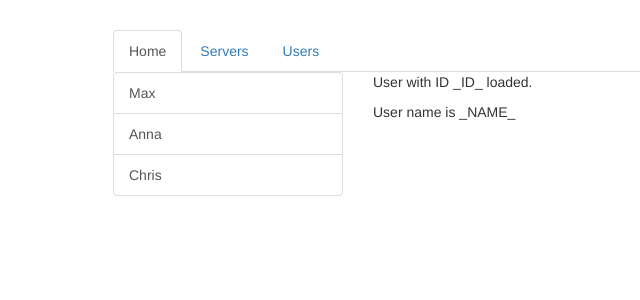
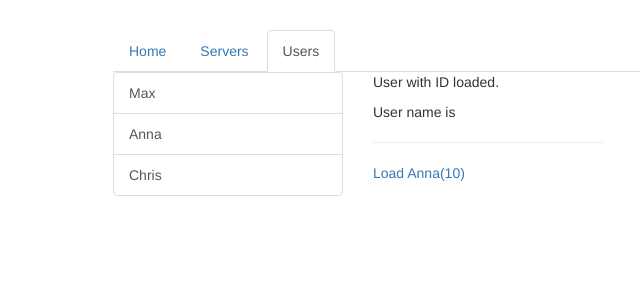
Before and after one commit to abhaysofttech/Angular8, an Angular app in the folder routing-start/: page /users in a window 1280 px wide. Shown: the top 300 px of the page, without its empty margins (152-792 px from the left). Built offline with nearby package versions, Linux system fonts and the light colour scheme.

Commit message:
update the reload call params using obserable in route

```diff
--- a/routing-start/src/app/app.component.html
+++ b/routing-start/src/app/app.component.html
@@ -2,15 +2,16 @@
   <div class="row">
     <div class="col-xs-12 col-sm-10 col-md-8 col-sm-offset-1 col-md-offset-2">
       <ul class="nav nav-tabs">
-        <li role="presentation" class="active"><a routerLink="/">Home</a></li>
-        <li role="presentation"><a routerLink="/servers">Servers</a></li>
-        <li role="presentation"><a routerLink="/users">Users</a></li>
+        <li role="presentation" routerLinkActive="active" [routerLinkActiveOptions]="{exact:true}"><a
+            routerLink="/">Home</a></li>
+        <li role="presentation" routerLinkActive="active"><a routerLink="/servers">Servers</a></li>
+        <li role="presentation" routerLinkActive="active"><a routerLink="/users">Users</a></li>
       </ul>
     </div>
   </div>
   <div class="row">
     <div class="col-xs-12 col-sm-10 col-md-8 col-sm-offset-1 col-md-offset-2">
-     <router-outlet></router-outlet>
+      <router-outlet></router-outlet>
     </div>
   </div>
 
--- a/routing-start/src/app/app.module.ts
+++ b/routing-start/src/app/app.module.ts
@@ -15,6 +15,7 @@
 const appRoutes: Routes = [
   { path: '', component: HomeComponent },
   { path: 'users', component: UsersComponent },
+  { path: 'users/:id/:name', component: UsersComponent },
   { path: 'servers', component: ServersComponent },
 ];
 
--- a/routing-start/src/app/home/home.component.html
+++ b/routing-start/src/app/home/home.component.html
@@ -1,2 +1,3 @@
 <h4>Welcome to Server Manager 4.0</h4>
 <p>Manage your Servers and Users.</p>
+<button class="btn btn-primary" (click)="onLoadServers()">Load Servers</button>
--- a/routing-start/src/app/home/home.component.ts
+++ b/routing-start/src/app/home/home.component.ts
@@ -1,4 +1,5 @@
 import { Component, OnInit } from '@angular/core';
+import { Router } from '@angular/router';
 
 @Component({
   selector: 'app-home',
@@ -7,9 +8,13 @@
 })
 export class HomeComponent implements OnInit {
 
-  constructor() { }
+  constructor(private router:Router) { }
 
   ngOnInit() {
   }
 
+  onLoadServers(){
+    this.router.navigate(['/servers'])
+  }
+
 }
--- a/routing-start/src/app/servers/servers.component.html
+++ b/routing-start/src/app/servers/servers.component.html
@@ -10,6 +10,7 @@
     </div>
   </div>
   <div class="col-xs-12 col-sm-4">
+    <button class="btn btn-primary" (click)="onReload()">Reload Page</button>
     <app-edit-server></app-edit-server>
     <hr>
     <app-server></app-server>
--- a/routing-start/src/app/servers/servers.component.ts
+++ b/routing-start/src/app/servers/servers.component.ts
@@ -1,5 +1,6 @@
 import { Component, OnInit } from '@angular/core';
 import { ServersService } from './servers.service';
+import { Router, ActivatedRoute } from '@angular/router';
 
 @Component({
   selector: 'app-servers',
@@ -9,10 +10,14 @@
 export class ServersComponent implements OnInit {
   private servers: {id: number, name: string, status: string}[] = [];
 
-  constructor(private serversService: ServersService) { }
+  constructor(private serversService: ServersService, private router:Router, private route:ActivatedRoute) { }
 
   ngOnInit() {
     this.servers = this.serversService.getServers();
   }
 
+  onReload(){
+   // this.router.navigate(['servers'],{relativeTo:this.route})
+  }
+
 }
--- a/routing-start/src/app/users/user/user.component.html
+++ b/routing-start/src/app/users/user/user.component.html
@@ -1,2 +1,4 @@
-<p>User with ID _ID_ loaded.</p>
-<p>User name is _NAME_</p>
+<p>User with ID {{user.id}} loaded.</p>
+<p>User name is {{user.name}}</p>
+<hr>
+<a [routerLink]="['/users',10,'Anna']">Load Anna(10)</a>
--- a/routing-start/src/app/users/user/user.component.ts
+++ b/routing-start/src/app/users/user/user.component.ts
@@ -1,4 +1,5 @@
 import { Component, OnInit } from '@angular/core';
+import { ActivatedRoute, Params } from '@angular/router';
 
 @Component({
   selector: 'app-user',
@@ -6,11 +7,21 @@
   styleUrls: ['./user.component.css']
 })
 export class UserComponent implements OnInit {
-  user: {id: number, name: string};
+  user: { id: number, name: string };
 
-  constructor() { }
+  constructor(private route: ActivatedRoute) { }
 
   ngOnInit() {
+    this.user = {
+      id: this.route.snapshot.params['id'],
+      name: this.route.snapshot.params['name'],
+    };
+    this.route.params.subscribe(
+      (params: Params) => {
+        this.user.id = params['id'];
+        this.user.name = params['name'];
+      }
+    );
   }
 
 }
```
